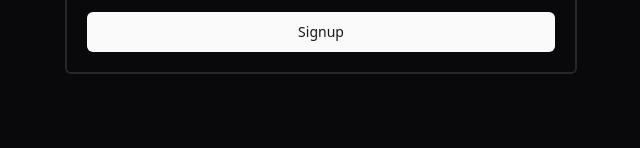
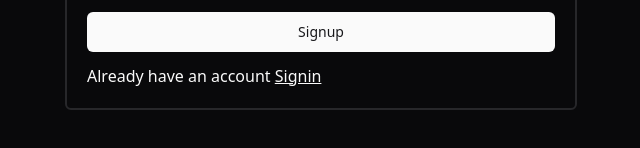
Before and after one commit to sital002/agile-board, a React (Vite) app in the folder client/: page /signup in a window 1280 px wide. Shown: the part 484-632 px from the top of the page, without its empty margins (319-959 px from the left). Built offline with nearby package versions, Linux system fonts and the light colour scheme; no server answers.

Commit message:
update signin lInk

```diff
--- a/client/src/pages/signup.tsx
+++ b/client/src/pages/signup.tsx
@@ -13,6 +13,7 @@ import {
 } from "../../src/components/ui/form";
 import { Input } from "../../src/components/ui/input";
 import { API } from "@/utils/api";
+import { Link } from "react-router-dom";
 
 const formSchema = z
   .object({
@@ -39,10 +40,9 @@ type FormInputType = z.infer<typeof formSchema>;
 const onSubmit: SubmitHandler<FormInputType> = async (data) => {
   // console.log(data);
   try {
-
-    const resp=await API.post(`/api/auth/signup`,{
+    const resp = await API.post(`/api/auth/signup`, {
       data,
-    })
+    });
     console.log(resp);
   } catch (error: unknown) {
     if (error instanceof Error) console.log(error.message);
@@ -122,7 +122,12 @@ export function Signup() {
           <Button className="w-full" type="submit">
             Signup
           </Button>
-
+          <p>
+            Already have an account{" "}
+            <Link to={"/signin"} className="underline">
+              Signin
+            </Link>
+          </p>
         </form>
       </Form>
     </div>
```
